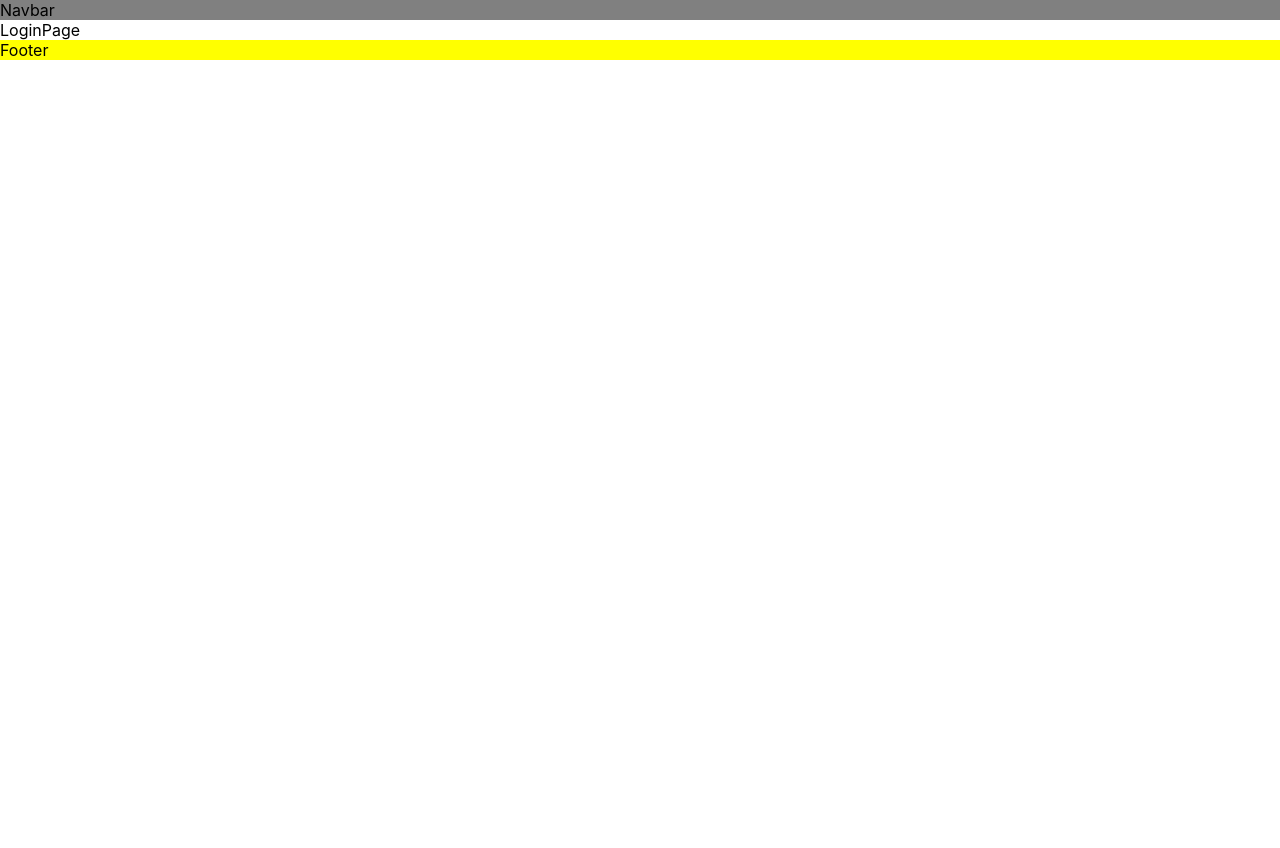
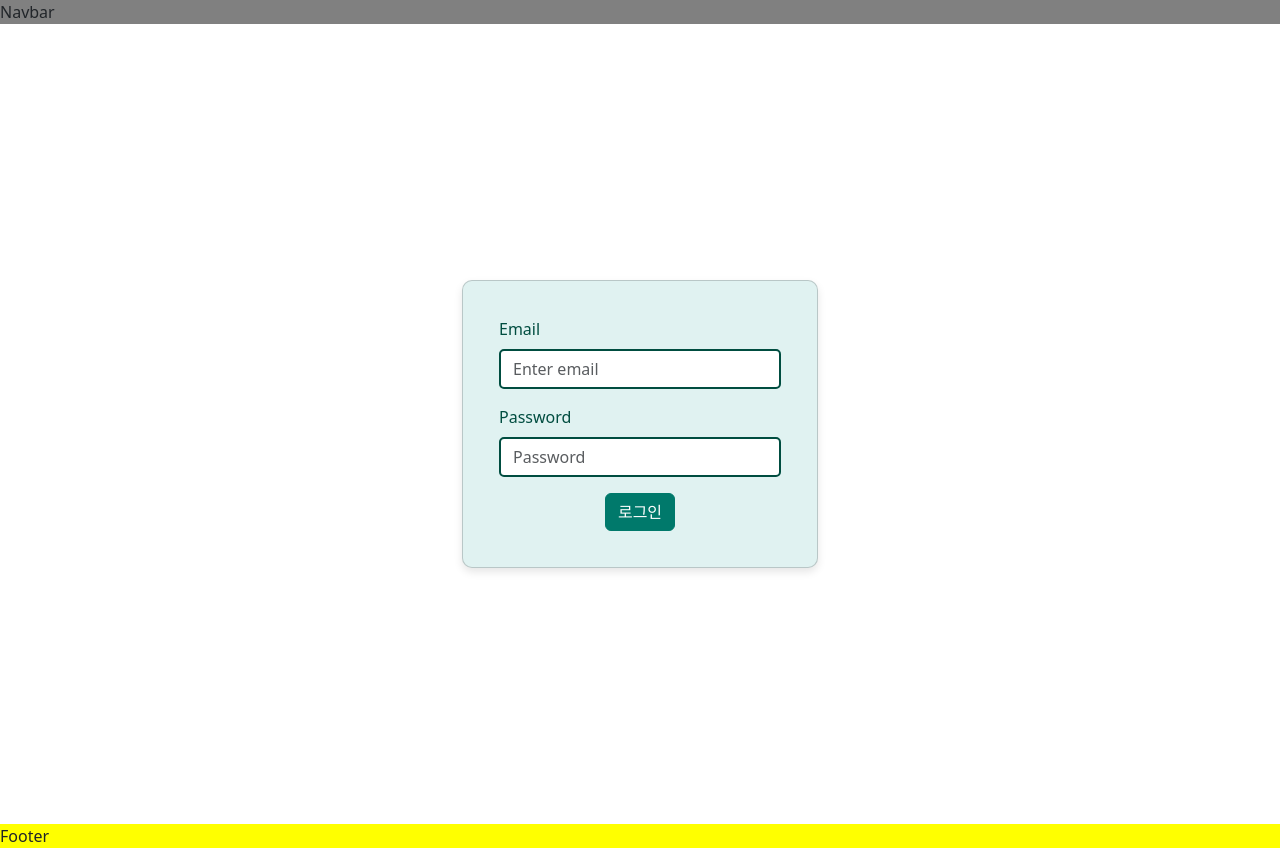
Before and after one commit to legojinK/group-project, a React (Create React App) app: page /login in a window 1280 px wide. Before the commit the page ends 800 px from the top, so only its background shows below. Built offline with nearby package versions, Linux system fonts and the light colour scheme.

Commit message:
Login UI 추가

```diff
--- a/craco.config.js
+++ b/craco.config.js
@@ -6,6 +6,7 @@ module.exports = {
         alias: {
             '@': path.resolve(__dirname, 'src'),
             '@assets': path.resolve(__dirname, 'src/assets'),
+            '@pages': path.resolve(__dirname, 'src/pages'),
             '@utils': path.resolve(__dirname, 'src/utils'),
             '@model': path.resolve(__dirname, 'src/model'),
             '@api': path.resolve(__dirname, 'src/api'),
--- a/package.json
+++ b/package.json
@@ -15,6 +15,7 @@
     "react": "^18.3.1",
     "react-bootstrap": "^2.10.4",
     "react-dom": "^18.3.1",
+    "react-redux": "^9.1.2",
     "react-router-dom": "^6.26.2",
     "react-scripts": "5.0.1",
     "web-vitals": "^2.1.4"
--- /dev/null
+++ b/src/features/User/UserSlice.jsx
@@ -0,0 +1,35 @@
+import { createSlice, createAsyncThunk } from "@reduxjs/toolkit";
+
+
+export const loginWithEmail = createAsyncThunk(
+    "user/loginWithEmail",
+    async ({ email, password }, { rejectWithValue }) => {}
+);
+
+export const loginWithGoogle = createAsyncThunk(
+    "user/loginWithGoogle",
+    async (token, { rejectWithValue }) => {}
+);
+
+export const logout = () => (dispatch) => {
+
+};
+
+const UserSlice = createSlice({
+    name: "user",
+    initialState: {
+        user: null,
+        loading: false,
+        loginError: null,
+        success: false,
+    },
+    reducers: {
+        clearErrors: (state) => {
+            state.loginError = null;
+            state.registrationError = null;
+        },
+    },
+    extraReducers: (builder) => {},
+});
+export const { clearErrors } = UserSlice.actions;
+export default UserSlice.reducer;
--- /dev/null
+++ b/src/features/store.js
@@ -0,0 +1,9 @@
+import { configureStore } from "@reduxjs/toolkit";
+import userSlice from "./User/UserSlice";
+
+const store = configureStore({
+    reducer: {
+        user: userSlice,
+    },
+});
+export default store;
--- a/src/index.js
+++ b/src/index.js
@@ -7,17 +7,21 @@ import reportWebVitals from "./reportWebVitals";
 import { BrowserRouter } from "react-router-dom";
 import { QueryClient, QueryClientProvider } from "@tanstack/react-query";
 import { ReactQueryDevtools } from "@tanstack/react-query-devtools";
+import {Provider} from "react-redux";
+import store from "@/features/store";
 
 const root = ReactDOM.createRoot(document.getElementById("root"));
 const queryClient = new QueryClient();
 
 root.render(
+    <Provider store={store}>
       <QueryClientProvider client={queryClient}>
         <BrowserRouter>
           <App />
         </BrowserRouter>
         <ReactQueryDevtools initialIsOpen={false} buttonPosition="bottom-right" />
       </QueryClientProvider>
+    </Provider>,
 );
 
 // If you want to start measuring performance in your app, pass a function
--- a/src/pages/LoginPage/LoginPage.jsx
+++ b/src/pages/LoginPage/LoginPage.jsx
@@ -1,7 +1,51 @@
-import React from "react";
+import React, {useState} from "react";
+import 'bootstrap/dist/css/bootstrap.min.css';
+import { Button, Container, Form, Row, Col, Card } from "react-bootstrap";
+import './LoginPage.style.css';
+import {useDispatch} from "react-redux";
+import {useNavigate} from "react-router-dom";
 
 const LoginPage = () => {
-  return <div>LoginPage</div>;
+
+  const dispatch = useDispatch();
+  const navigate = useNavigate();
+
+  const [email, setEmail] = useState("");
+  const [password, setPassword] = useState("");
+
+  return (
+
+      <div className="login-container">
+        <Container>
+          <Row className="justify-content-md-center">
+            <Col xs={12} md={4}>
+              <Card className="login-card">
+                <Card.Body>
+                  <Form>
+                    <Form.Group className="mb-3" controlId="formBasicEmail">
+                      <Form.Label className="login-label">Email</Form.Label>
+                      <Form.Control type="email" placeholder="Enter email"  required onChange={(event) => setEmail(event.target.value)}/>
+                    </Form.Group>
+
+                    <Form.Group className="mb-3" controlId="formBasicPassword">
+                      <Form.Label className="login-label">Password</Form.Label>
+                      <Form.Control type="password" placeholder="Password"required
+                                    onChange={(event) => setPassword(event.target.value)}/>
+                    </Form.Group>
+
+                    <div className="button-container">
+                      <Button variant="primary" type="submit" className="login-button">
+                        로그인
+                      </Button>
+                    </div>
+                  </Form>
+                </Card.Body>
+              </Card>
+            </Col>
+          </Row>
+        </Container>
+      </div>
+  );
 };
 
 export default LoginPage;
--- a/src/pages/LoginPage/LoginPage.style.css
+++ b/src/pages/LoginPage/LoginPage.style.css
@@ -0,0 +1,55 @@
+/* 로그인 페이지 전체 컨테이너 */
+.login-container {
+    display: flex;
+    justify-content: center;
+    align-items: center;
+    height: 100vh;
+}
+
+/* 로그인 폼 카드 스타일 */
+.login-card {
+    background-color: #e0f2f1;
+    padding: 20px;
+    border-radius: 10px;
+    box-shadow: 0 4px 8px rgba(0, 0, 0, 0.1);
+}
+
+/* 라벨 텍스트 스타일 */
+.login-label {
+    color: #004d40;
+}
+
+/* 입력 필드 스타일 */
+.form-control {
+    border: 2px solid #004d40; /* Teal 테두리 */
+    border-radius: 5px;
+    box-shadow: none;
+}
+
+/* 체크박스와 텍스트 색상 */
+.form-check-label {
+    color: #004d40;
+}
+
+/* 버튼 컨테이너 스타일 */
+.button-container {
+    display: flex;
+    justify-content: center;
+}
+
+/* 버튼 스타일 */
+.login-button {
+    background-color: #00796b;
+    border-color: #00796b;
+    width: auto;
+}
+
+.login-button:hover {
+    background-color: #004d40; /* 버튼 호버시 진한 Teal 색상 */
+    border-color: #004d40;
+}
+
+/* 폼 텍스트 스타일 */
+.text-muted {
+    color: #b2dfdb !important;
+}
```
Also changed, not shown: 1 other file (tests, documents, lock files or other folders). Lines whose indentation alone changed are shown as unchanged.
